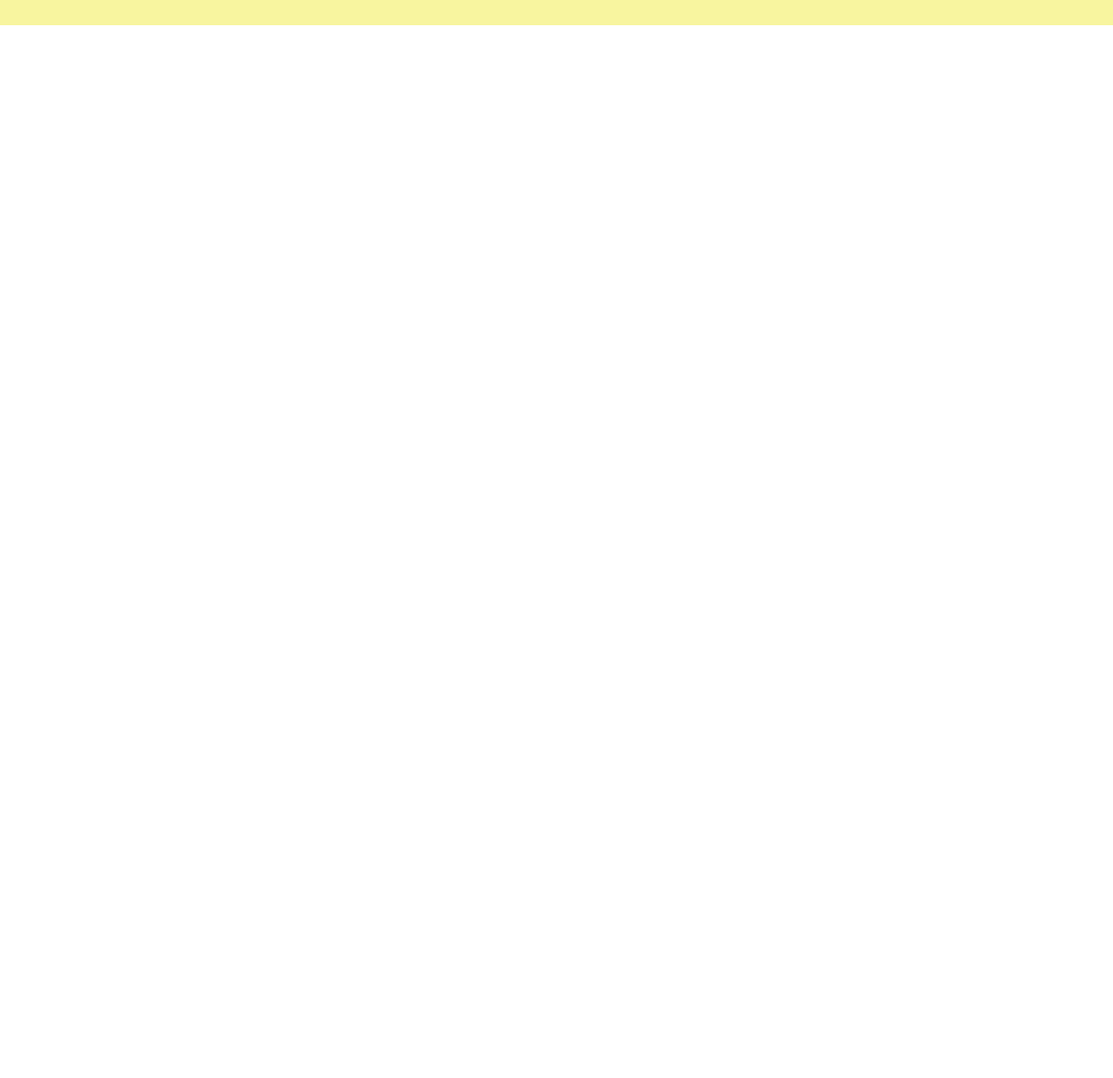
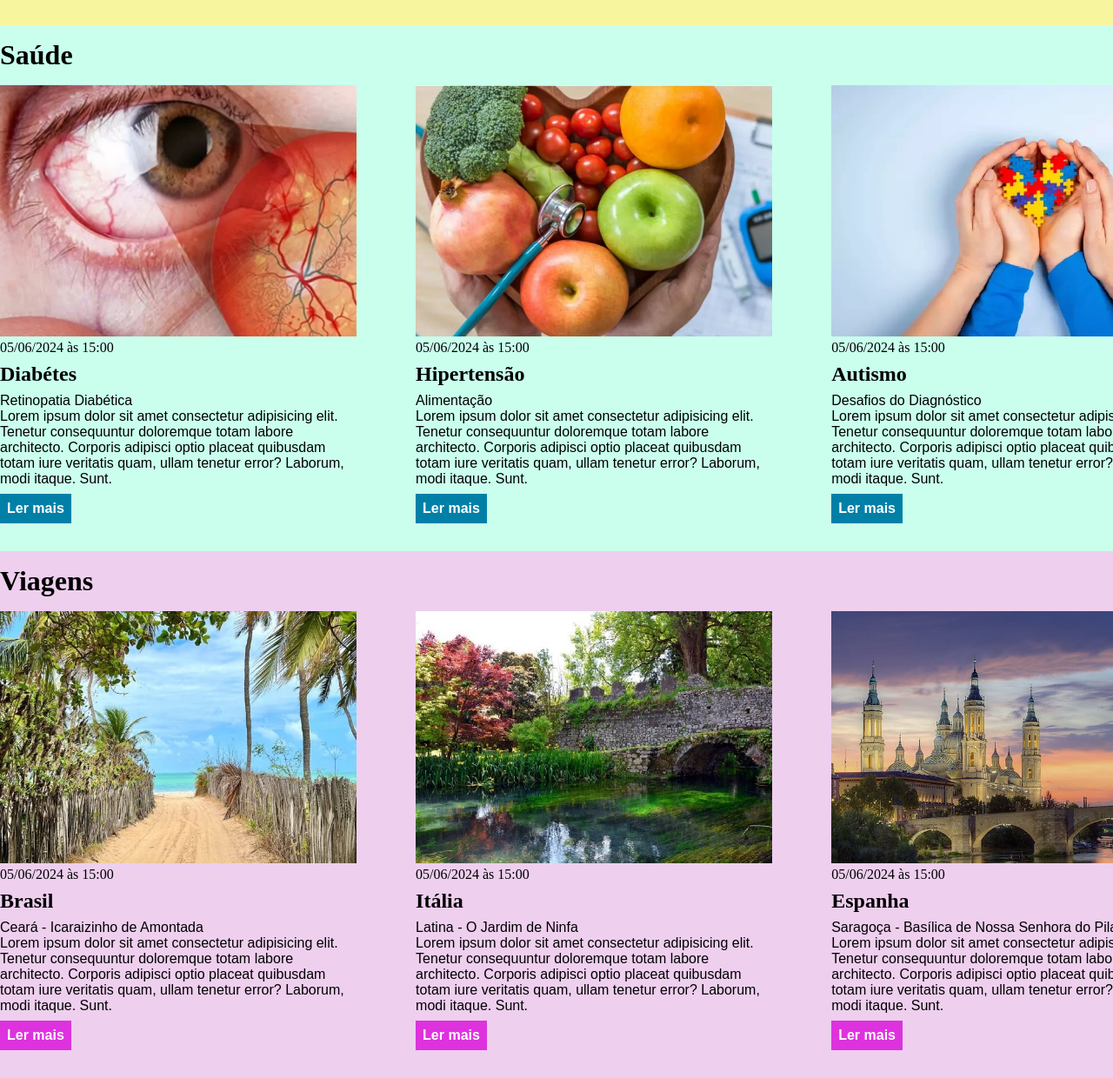
Before and after one commit to fernandoaalb/css, a plain HTML site: page index.html in a window 1280 px wide. Shown: the part 1684-2924 px from the top of the page at 87% size. Before the commit the page ends 1713 px from the top, so only its background shows below. Drawn offline with Linux system fonts and the light colour scheme.

Commit message:
acrescimo de seções saúde e viagens

```diff
--- a/index.html
+++ b/index.html
@@ -114,5 +114,85 @@
             </div>
         </div>
     </section>
+    <section id="health">
+        <div class="container">
+            <h2>Saúde</h2>
+            <div class="articles">
+                <article>
+                    <img src="./imagens/01_retinoplastia_diabética.jpg" alt="Diabétes" />
+                    <header>
+                        <time>05/06/2024 às 15:00</time>
+                    </header>
+                    <h3>Diabétes</h3>
+                    <p>
+                        Retinopatia Diabética<br>Lorem ipsum dolor sit amet consectetur adipisicing elit. Tenetur consequuntur doloremque totam labore architecto. Corporis adipisci optio placeat quibusdam totam iure veritatis quam, ullam tenetur error? Laborum, modi itaque. Sunt.
+                    </p>
+                    <a href="#" title="Leia a notícia completa">Ler mais</a>
+                </article>
+                <article>
+                    <img src="./imagens/02_ha_alimentacao.jpg" alt="Alimentação Saudável" />
+                    <header>
+                        <time>05/06/2024 às 15:00</time>
+                    </header>
+                    <h3>Hipertensão</h3>
+                    <p>
+                        Alimentação<br>Lorem ipsum dolor sit amet consectetur adipisicing elit. Tenetur consequuntur doloremque totam labore architecto. Corporis adipisci optio placeat quibusdam totam iure veritatis quam, ullam tenetur error? Laborum, modi itaque. Sunt.
+                    </p>
+                    <a href="#" title="Leia a notícia completa">Ler mais</a>
+                </article>
+                <article>
+                    <img src="./imagens/03_autismo.jpg" alt="Autismo" />
+                    <header>
+                        <time>05/06/2024 às 15:00</time>
+                    </header>
+                    <h3>Autismo</h3>
+                    <p>
+                        Desafios do Diagnóstico<br>Lorem ipsum dolor sit amet consectetur adipisicing elit. Tenetur consequuntur doloremque totam labore architecto. Corporis adipisci optio placeat quibusdam totam iure veritatis quam, ullam tenetur error? Laborum, modi itaque. Sunt.
+                    </p>
+                    <a href="#" title="Leia a notícia completa">Ler mais</a>
+                </article>
+            </div>
+        </div>
+    </section>
+    <section id="travel">
+        <div class="container">
+            <h2>Viagens</h2>
+            <div class="articles">
+                <article>
+                    <img src="./imagens/04_ceara_icaraizinho_de_amontada.jpg" alt="Praia do Ceará" />
+                    <header>
+                        <time>05/06/2024 às 15:00</time>
+                    </header>
+                    <h3>Brasil</h3>
+                    <p>
+                        Ceará - Icaraizinho de Amontada<br> Lorem ipsum dolor sit amet consectetur adipisicing elit. Tenetur consequuntur doloremque totam labore architecto. Corporis adipisci optio placeat quibusdam totam iure veritatis quam, ullam tenetur error? Laborum, modi itaque. Sunt.
+                    </p>
+                    <a href="#" title="Leia a notícia completa">Ler mais</a>
+                </article>
+                <article>
+                    <img src="./imagens/05_latina_jardim_de_ninfa.jpg" alt="Jardim de Ninfa" />
+                    <header>
+                        <time>05/06/2024 às 15:00</time>
+                    </header>
+                    <h3>Itália</h3>
+                    <p>
+                        Latina - O Jardim de Ninfa<br>Lorem ipsum dolor sit amet consectetur adipisicing elit. Tenetur consequuntur doloremque totam labore architecto. Corporis adipisci optio placeat quibusdam totam iure veritatis quam, ullam tenetur error? Laborum, modi itaque. Sunt.
+                    </p>
+                    <a href="#" title="Leia a notícia completa">Ler mais</a>
+                </article>
+                <article>
+                    <img src="./imagens/06_espanha_saragoca.jpeg" alt="Basílica de Nossa Senhora do Pilar" />
+                    <header>
+                        <time>05/06/2024 às 15:00</time>
+                    </header>
+                    <h3>Espanha</h3>
+                    <p>
+                        Saragoça - Basílica de Nossa Senhora do Pilar<br>Lorem ipsum dolor sit amet consectetur adipisicing elit. Tenetur consequuntur doloremque totam labore architecto. Corporis adipisci optio placeat quibusdam totam iure veritatis quam, ullam tenetur error? Laborum, modi itaque. Sunt.
+                    </p>
+                    <a href="#" title="Leia a notícia completa">Ler mais</a>
+                </article>
+            </div>
+        </div>
+    </section>
 </body>
 </html>
--- a/main.css
+++ b/main.css
@@ -105,3 +105,19 @@ section h2 {
 #economy .articles article a {
     background-color: #ff9f1a;
 }
+
+#health {
+    background-color: rgba(127, 255, 212, 0.411);
+}
+
+#health .articles article a {
+    background-color: rgb(0, 128, 167);
+}
+
+#travel {
+    background-color: rgba(221, 160, 221, 0.5);
+}
+
+#travel .articles article a {
+    background-color: rgb(221, 50, 221);
+}
```
Also changed, not shown: imagens/01_retinoplastia_diabética.jpg (added), imagens/02_ha_alimentacao.jpg (added), imagens/03_autismo.jpg (added), imagens/04_ceara_icaraizinho_de_amontada.jpg (added), imagens/05_latina_jardim_de_ninfa.jpg (added), imagens/06_espanha_saragoca.jpeg (added).
